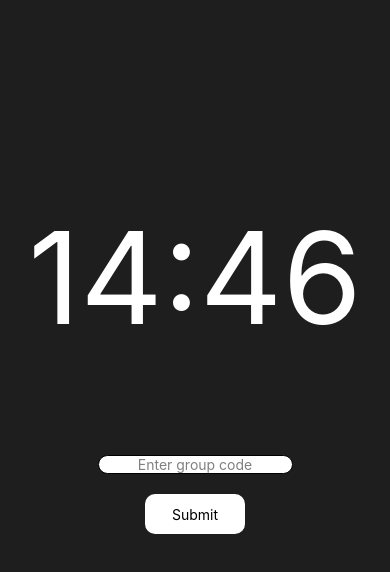
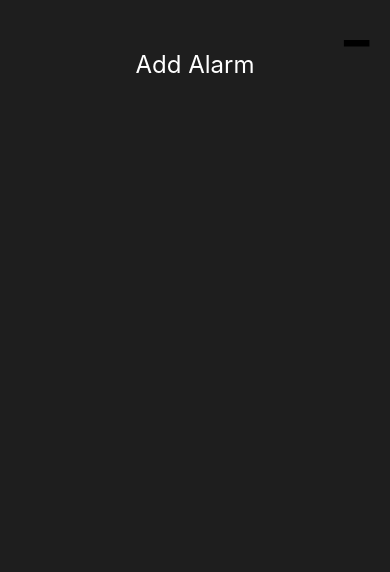
Before and after one commit to jjcavallo5/AlarmClockApp, a React Native app: screen /AddAlarm in a window 390 px wide. Shown: the top 572 px of the page. Built offline with nearby package versions, Linux system fonts and the light colour scheme.

Commit message:
Added stack navigation

```diff
--- a/App.js
+++ b/App.js
@@ -4,6 +4,11 @@
  *
  * @format
  * @flow strict-local
+ */
+
+/**
+ * VSCode Dark Theme Color Palette:
+ * https://github.com/tcd/dark-plus-syntax/blob/master/src/palettes/DarkPlusPalette.ts
  */
 
 import React from 'react';
@@ -20,20 +25,18 @@ import {
   TouchableWithoutFeedback,
   Keyboard,
   TextInput,
+  TouchableOpacity,
 } from 'react-native';
 
-import {
-  Colors,
-  DebugInstructions,
-  Header,
-  LearnMoreLinks,
-  ReloadInstructions,
-} from 'react-native/Libraries/NewAppScreen';
+import {NavigationContainer} from '@react-navigation/native';
+import {createNativeStackNavigator} from '@react-navigation/native-stack';
 
 import SplashScreen from 'react-native-splash-screen';
 
-import Clock from './components/clock';
-import JoinGroup from './components/join';
+import Homescreen from './screens/homescreen';
+import AddAlarmScreen from './screens/addAlarm.js';
+
+const Stack = createNativeStackNavigator();
 
 const App = () => {
   React.useEffect(() => {
@@ -42,33 +45,15 @@ const App = () => {
   const isDarkMode = useColorScheme() === 'dark';
 
   return (
-    <SafeAreaView style={{backgroundColor: '#1e1e1e', height: '100%'}}>
-      <StatusBar barStyle={isDarkMode ? 'light-content' : 'dark-content'} />
-      <KeyboardAvoidingView behavior="position">
-        <TouchableWithoutFeedback onPress={Keyboard.dismiss}>
-          <View style={{backgroundColor: '#1e1e1e'}}>
-            <Clock
-              style={{
-                textAlign: 'center',
-                fontSize: 128,
-                backgroundColor: '#1e1e1e',
-                color: 'white',
-                marginTop: 200,
-                marginBottom: 100,
-              }}
-            />
-            <JoinGroup
-              style={{
-                backgroundColor: '#1e1e1e',
-                display: 'flex',
-                alignItems: 'center',
-                justifyContent: 'center',
-              }}
-            />
-          </View>
-        </TouchableWithoutFeedback>
-      </KeyboardAvoidingView>
-    </SafeAreaView>
+    <NavigationContainer>
+      <Stack.Navigator
+        screenOptions={{
+          headerShown: false,
+        }}>
+        <Stack.Screen name="Home" component={Homescreen} />
+        <Stack.Screen name="AddAlarm" component={AddAlarmScreen} />
+      </Stack.Navigator>
+    </NavigationContainer>
   );
 };
 
--- a/package.json
+++ b/package.json
@@ -10,8 +10,12 @@
     "lint": "eslint ."
   },
   "dependencies": {
+    "@react-navigation/native": "^6.0.11",
+    "@react-navigation/native-stack": "^6.7.0",
     "react": "17.0.2",
     "react-native": "0.68.2",
+    "react-native-safe-area-context": "^4.3.1",
+    "react-native-screens": "^3.15.0",
     "react-native-splash-screen": "^3.3.0"
   },
   "devDependencies": {
--- /dev/null
+++ b/screens/addAlarm.js
@@ -0,0 +1,40 @@
+import React from 'react';
+import {View, Text} from 'react-native';
+
+const AddAlarmScreen = ({navigation}) => {
+  return (
+    <View
+      style={{
+        flex: 1,
+        alignItems: 'center',
+        backgroundColor: '#1e1e1e',
+      }}>
+      <Text
+        style={{
+          position: 'absolute',
+          top: -10,
+          right: 15,
+          zIndex: 1,
+          display: 'flex',
+          alignItems: 'center',
+          justifyContent: 'center',
+          fontSize: 80,
+        }}
+        onPress={() => {
+          navigation.goBack();
+        }}>
+        -
+      </Text>
+      <Text
+        style={{
+          marginTop: 50,
+          fontSize: 24,
+          color: 'white',
+        }}>
+        Add Alarm
+      </Text>
+    </View>
+  );
+};
+
+export default AddAlarmScreen;
--- /dev/null
+++ b/screens/homescreen.js
@@ -0,0 +1,81 @@
+/**
+ * Sample React Native App
+ * https://github.com/facebook/react-native
+ *
+ * @format
+ * @flow strict-local
+ */
+
+/**
+ * VSCode Dark Theme Color Palette:
+ * https://github.com/tcd/dark-plus-syntax/blob/master/src/palettes/DarkPlusPalette.ts
+ */
+
+import React from 'react';
+import {Node} from 'react';
+import {
+  SafeAreaView,
+  ScrollView,
+  StatusBar,
+  StyleSheet,
+  Text,
+  useColorScheme,
+  View,
+  KeyboardAvoidingView,
+  TouchableWithoutFeedback,
+  Keyboard,
+  TextInput,
+  TouchableOpacity,
+} from 'react-native';
+
+import Clock from '../components/clock';
+import JoinGroup from '../components/join';
+
+const Homescreen = ({navigation}) => {
+  return (
+    <SafeAreaView style={{backgroundColor: '#1e1e1e', height: '100%'}}>
+      <KeyboardAvoidingView behavior="position">
+        <TouchableWithoutFeedback onPress={Keyboard.dismiss}>
+          <View style={{backgroundColor: '#1e1e1e'}}>
+            <Text
+              style={{
+                position: 'absolute',
+                top: 10,
+                right: 10,
+                zIndex: 1,
+                display: 'flex',
+                alignItems: 'center',
+                justifyContent: 'center',
+                fontSize: 60,
+              }}
+              onPress={() => {
+                navigation.navigate('AddAlarm');
+              }}>
+              +
+            </Text>
+            <Clock
+              style={{
+                textAlign: 'center',
+                fontSize: 128,
+                backgroundColor: '#1e1e1e',
+                color: 'white',
+                paddingTop: 200,
+                paddingBottom: 100,
+              }}
+            />
+            <JoinGroup
+              style={{
+                backgroundColor: '#1e1e1e',
+                display: 'flex',
+                alignItems: 'center',
+                justifyContent: 'center',
+              }}
+            />
+          </View>
+        </TouchableWithoutFeedback>
+      </KeyboardAvoidingView>
+    </SafeAreaView>
+  );
+};
+
+export default Homescreen;
```
Also changed, not shown: 2 other files (tests, documents, lock files or other folders).
